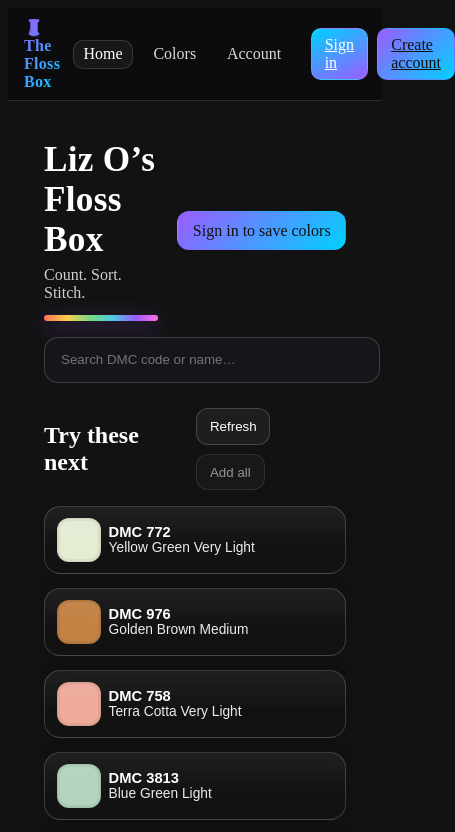
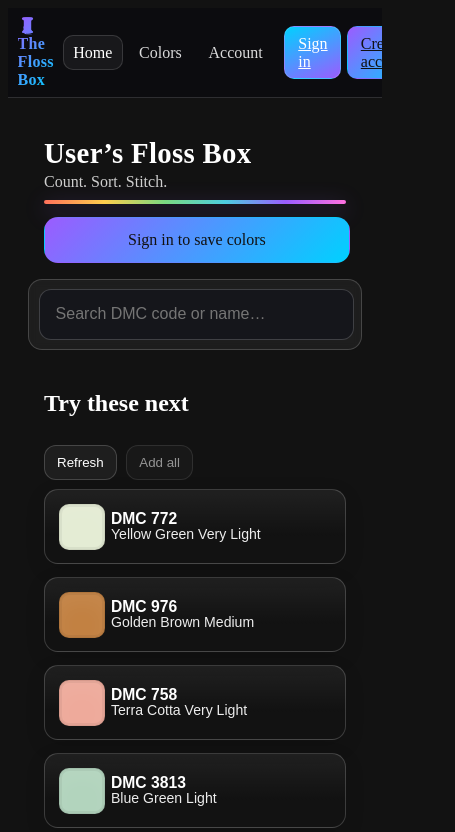
Before and after one commit to davezer/flossStock, a SvelteKit app: page / in a window 390 px wide. Shown: the top 832 px of the page, 455 px wide, since content can reach past the window. Built offline with nearby package versions, Linux system fonts and the light colour scheme; no server answers.

Commit message:
mobilestylee

```diff
--- a/src/lib/components/NavBar.svelte
+++ b/src/lib/components/NavBar.svelte
@@ -98,4 +98,21 @@
   .btn{ padding:.45rem .8rem; border-radius:10px; border:1px solid rgba(255,255,255,.14);
         background: linear-gradient(-26deg, #9b5cff, #00d1ff); cursor:pointer; color:inherit; }
   .btn.grad{ background:linear-gradient(135deg,#9b5cff,#00d1ff); color:#111; border-color:transparent; }
+
+  @media (max-width: 430px){
+  .topbar{
+    gap: .35rem;
+    padding: .5rem .6rem;
+    overflow-x: auto;
+    -webkit-overflow-scrolling: touch;
+    scrollbar-width: none;
+  }
+  .topbar::-webkit-scrollbar{ display: none; }
+  .brand{ font-size: 1rem; }
+  .tab{
+    white-space: nowrap;
+    padding: .45rem .6rem;
+    border-radius: 10px;
+  }
+}
 </style>
--- a/src/routes/+page.svelte
+++ b/src/routes/+page.svelte
@@ -40,16 +40,40 @@
   function tip(c) {
     return `DMC ${c.code} — ${c.name}`;
   }
+
+  function displayName(u) {
+  const m = u?.user_metadata ?? {};
+  return (
+    m.full_name ||
+    m.name ||
+    m.preferred_username ||
+    m.user_name ||
+    (u?.email ? u.email.split('@')[0] : '') ||
+    ''
+  );
+}
+function possessive(name) {
+  if (!name) return "User’s";
+  return /s$/i.test(name.trim()) ? `${name}’` : `${name}’s`;
+}
+
+$: owner = user ? displayName(user) : 'User';
+$: heading = `${possessive(owner)} Floss Box`;
+
 </script>
 
-<svelte:head><title>Liz O’s Floss Box</title></svelte:head>
+<svelte:head>
+  <title>{heading}</title>
+</svelte:head>
 
 <div class="hero">
   <div class="title">
-    <h1>Liz O’s Floss Box</h1>
+    <h1>{heading}</h1>
     <p>Count. Sort. Stitch.</p>
     <div class="rainbow"></div>
   </div>
+
+
 
   {#if user}
     <StashGauge total={colors.length} count={$stashCount} />
@@ -138,7 +162,7 @@
     align-items:center; max-width:1100px; margin:1rem auto 1.25rem; padding: 0 1rem;
   }
   input {
-    width:100%; padding:.9rem 1rem; border-radius:14px;
+    width:90%; padding:.9rem 1rem; border-radius:14px;
     border:1px solid var(--border); background:#15161b; color:inherit;
   }
 
@@ -211,4 +235,76 @@
     box-shadow:0 6px 16px rgba(0,0,0,.22), inset 0 0 0 2px rgba(255,255,255,.15);
     pointer-events:none;
   }
+
+  @media (max-width: 430px) {
+  /* Layout */
+  .hero{
+    grid-template-columns: 1fr;   /* stack title + gauge/cta */
+    align-items: start;
+    gap: .8rem;
+    max-width: 680px;
+  }
+  .title h1{ font-size: 1.8rem; line-height: 1.15; }
+  .title p{ margin-top: .2rem; }
+  .rainbow{ height: 4px; margin-top: .55rem; }
+
+  /* CTA: full-width + comfy touch target */
+  .btn, .stash-actions button{
+    width: 90%;
+    display: inline-flex;
+    justify-content: center;
+    padding: .8rem 1rem;
+    border-radius: 14px;
+    touch-action: manipulation;
+  }
+
+  /* Sticky search “island” under the nav bar */
+  .bar{
+    grid-template-columns: 1fr;  /* input on its own row */
+    gap: .55rem;
+    position: sticky;
+    top: calc(var(--topbar-h) + .5rem);
+    z-index: 20;
+    padding: .6rem;
+    border-radius: 14px;
+    border: 1px solid var(--border);
+    background: var(--card);
+    backdrop-filter: blur(4px) saturate(1.1);
+  }
+  input{
+    padding: .95rem 1rem;
+    border-radius: 12px;
+    font-size: 1rem;
+  }
+
+  /* Section header & action chips */
+  .suggestions header{
+    flex-direction: column;
+    align-items: flex-start;
+    gap: .5rem;
+  }
+  .chip{ padding: .55rem .75rem; border-radius: 12px; }
+
+  /* Card grid → single column with comfy spacing */
+  .grid{ grid-template-columns: 1fr; gap: .8rem; }
+  .card{
+    padding: .85rem .9rem;
+    border-radius: 14px;
+    transition: transform .08s ease, box-shadow .15s ease;
+  }
+  .swatch{
+    width: 44px; height: 44px; border-radius: 10px;
+  }
+  .meta .code{ font-size: .98rem; }
+  .meta .name{ font-size: .88rem; }
+}
+
+/* Respect iOS safe areas */
+@supports(padding:max(0px)){
+  .hero, .suggestions{
+    padding-left: max(1rem, env(safe-area-inset-left));
+    padding-right: max(1rem, env(safe-area-inset-right));
+  }
+}
+
 </style>
```
Also changed, not shown: src/routes/account/+page.svelte (+8 -0 lines), src/routes/colors/+page.svelte (+8 -0 lines).
